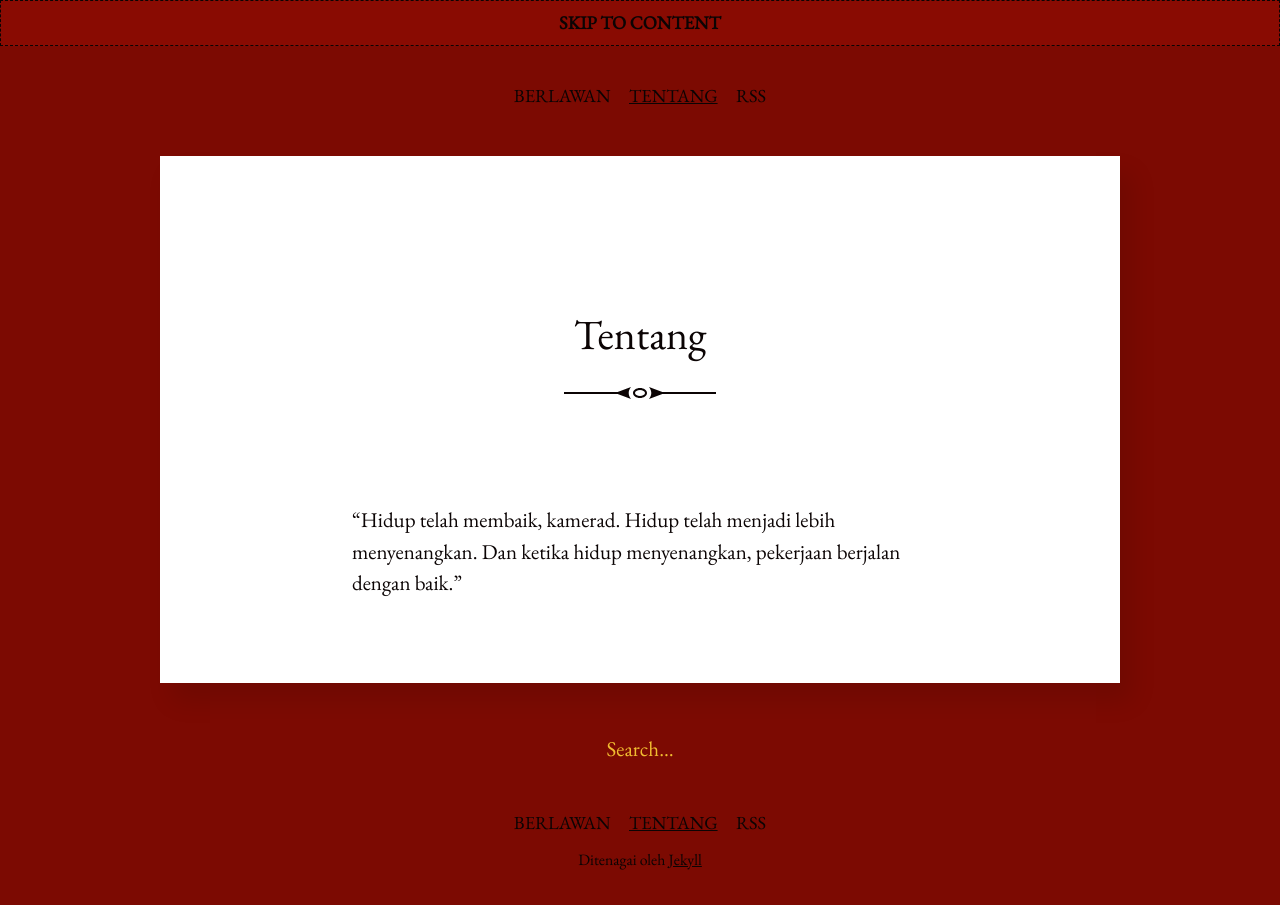
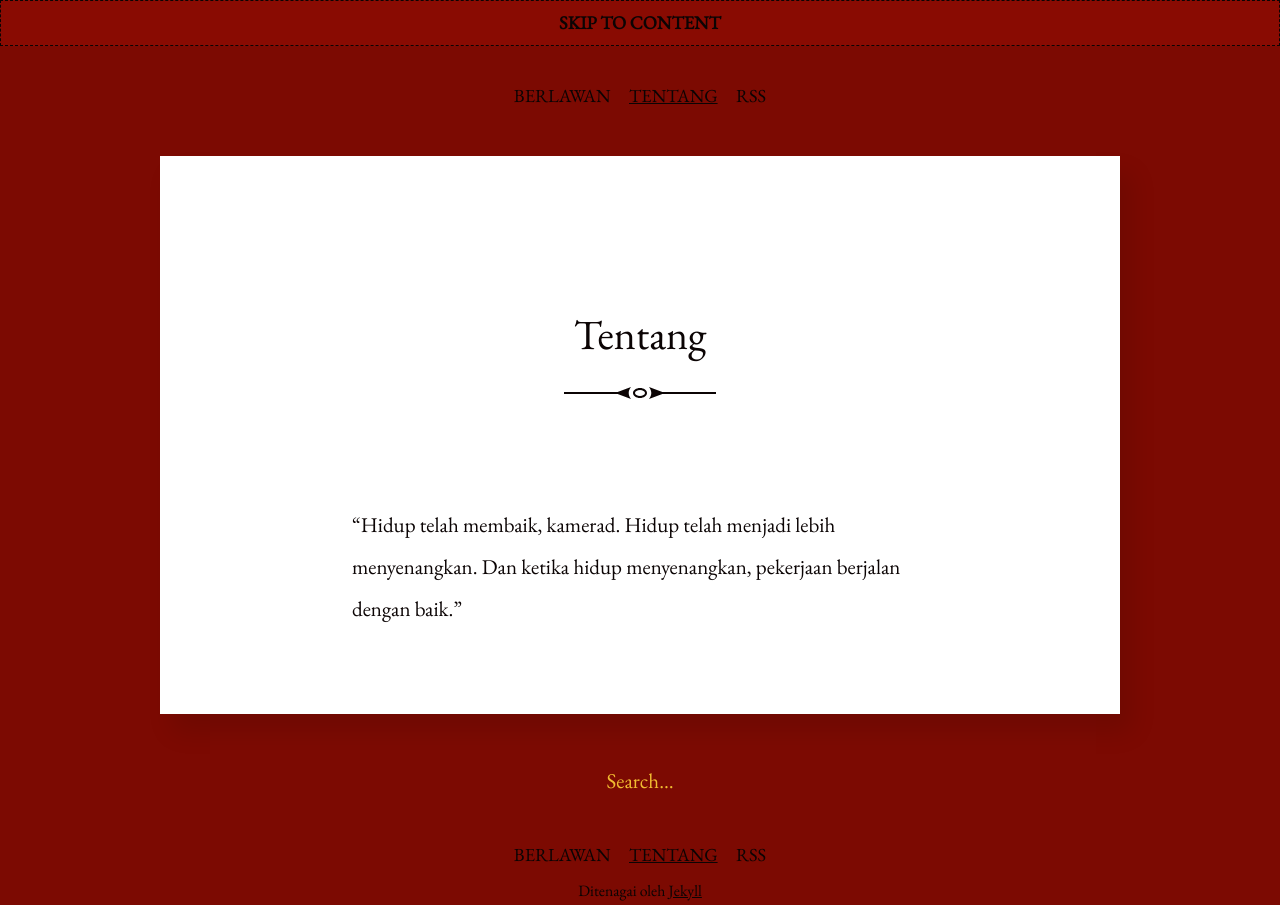
Before and after one commit to Berlawan/berlawan.github.io, a Jekyll site: the page built from about.md, in a window 1280 px wide. Built offline with Jekyll 4.4.1, drawn with Linux system fonts in a browser that asks for light colours; comment, search, counter and statistics services are not loaded.

Commit message:
Update _article.scss

```diff
--- a/_sass/_article.scss
+++ b/_sass/_article.scss
@@ -22,6 +22,7 @@
 
 .post p {
   text-align: left;
+  line-height: 200%;
   text-justify: inter-word;
 }
 
```
